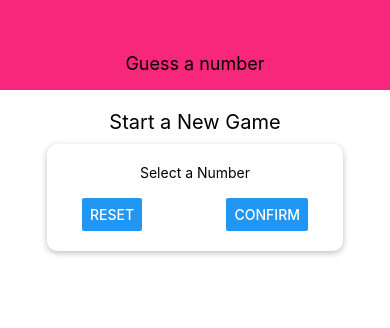
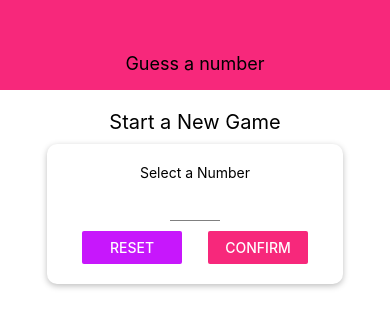
Before and after one commit to julesc00/rn-guide1, a React Native app: screen / in a window 390 px wide. Shown: the top 328 px of the page. Built offline with nearby package versions, Linux system fonts and the light colour scheme.

Commit message:
Added logic to Greater button.

```diff
--- a/App.js
+++ b/App.js
@@ -1,17 +1,30 @@
-import { StatusBar } from 'expo-status-bar';
-import React from 'react';
-import { StyleSheet, View } from 'react-native';
+import {StatusBar} from 'expo-status-bar';
+import React, {useState} from 'react';
+import {StyleSheet, View} from 'react-native';
 
 import Header from "./components/Header"
 import StartGameScreen from "./screens/StartGameScreen";
+import GameScreen from "./screens/GameScreen";
 
 export default function App() {
-  return (
-    <View style={styles.screen}>
-        <Header title="Guess a number" />
-        <StartGameScreen title="Start a New Game" />
-    </View>
-  );
+    const [userNumber, setUserNumber] = useState()
+
+    const startGameHandler = selectedNumber => {
+        setUserNumber(selectedNumber)
+    }
+
+    let content = <StartGameScreen title="Start a New Game" onStartGame={startGameHandler}/>
+
+    if (userNumber) {
+        content = <GameScreen userChoice={userNumber} />
+    }
+
+    return (
+        <View style={styles.screen}>
+            <Header title="Guess a number"/>
+            {content}
+        </View>
+    );
 }
 
 const styles = StyleSheet.create({
--- a/components/Header.js
+++ b/components/Header.js
@@ -1,5 +1,7 @@
 import React from "react"
 import { View, Text, StyleSheet } from "react-native"
+
+import Colors from "../constants/colors"
 
 const Header = props => {
     return (
@@ -16,7 +18,7 @@
         width: "100%",
         height: 90,
         paddingTop: 36,
-        backgroundColor: "#f7287b",
+        backgroundColor: Colors.primary,
         alignItems: "center",
         justifyContent: "center"
     },
--- /dev/null
+++ b/components/Input.js
@@ -0,0 +1,17 @@
+import React from "react"
+import { TextInput, StyleSheet } from "react-native";
+
+const Input = props => {
+    return <TextInput {...props} style={{ ...styles.input, ...props.style }} />
+}
+
+const styles = StyleSheet.create({
+    input: {
+        height: 30,
+        borderBottomColor: "grey",
+        borderBottomWidth: 1,
+        marginVertical: 10
+    }
+})
+
+export default Input
--- /dev/null
+++ b/components/NumberContainer.js
@@ -0,0 +1,30 @@
+import React from "react"
+import { View, Text, StyleSheet } from "react-native"
+
+import Colors from "../constants/colors"
+
+const NumberContainer = props => {
+    return (
+        <View style={styles.container}>
+            <Text style={styles.number}>{props.children}</Text>
+        </View>
+    )
+}
+
+const styles = StyleSheet.create({
+    container: {
+        borderWidth: 2,
+        borderColor: Colors.accent,
+        padding: 10,
+        borderRadius: 10,
+        marginVertical: 10,
+        alignItems: "center",
+        justifyContent: "center"
+    },
+    number: {
+        color: Colors.accent,
+        fontSize: 22
+    }
+})
+
+export default NumberContainer
--- /dev/null
+++ b/constants/colors.js
@@ -0,0 +1,4 @@
+export default {
+    primary: "#f7287b",
+    accent: "#c717fc"
+}
--- /dev/null
+++ b/screens/GameScreen.js
@@ -0,0 +1,75 @@
+import React, { useState, useRef } from "react"
+import { View, Text, StyleSheet, Button, Alert } from "react-native"
+
+import NumberContainer from "../components/NumberContainer";
+import Card from "../components/Card";
+
+const generateRandomBetween = (min, max, exclude) => {
+    min = Math.ceil(min)
+    max = Math.floor(max)
+    const rndNum = Math.floor(Math.random() * (max - min) + min)
+
+    if (rndNum === exclude) {
+        return generateRandomBetween(min, max, exclude)
+    } else {
+        return rndNum
+    }
+}
+
+const GameScreen = props => {
+    const [currentGuess, setCurrentGuess] = useState(
+        generateRandomBetween(1, 100, props.userChoice))
+    const currentLow = useRef(1)
+    const currentHigh = useRef(100)
+
+    const nextGuessHandler = direction => {
+        if (
+            (direction === "lower" && currentGuess < props.userChoice) ||
+            (direction === "greater" && currentGuess > props.userChoice)
+        ) {
+            Alert.alert(
+                "Don't lie!",
+                "You know that this is wrong...",
+                [{
+                    text: "Sorry!",
+                    style: "cancel"
+                }])
+            return;
+        }
+        if (direction === "lower") {
+            currentHigh.current = currentGuess
+        } else {
+            currentLow.current = currentGuess
+        }
+        const nextNumber = generateRandomBetween(currentLow.current, currentHigh.current, currentGuess)
+        setCurrentGuess(nextNumber)
+    }
+
+    return (
+        <View style={styles.screen}>
+            <Text>Opponent's Guess</Text>
+            <NumberContainer>{currentGuess}</NumberContainer>
+            <Card style={styles.buttonContainer}>
+                <Button title="LOWER" onPress={nextGuessHandler.bind(this, "lower")} />
+                <Button title="GREATER" onPress={nextGuessHandler.bind(this, "greater")} />
+            </Card>
+        </View>
+    )
+}
+
+const styles = StyleSheet.create({
+    screen: {
+        flex: 1,
+        padding: 10,
+        alignItems: "center"
+    },
+    buttonContainer: {
+        flexDirection: "row",
+        justifyContent: "space-around",
+        marginTop: 20,
+        width: 300,
+        maxWidth: "80%"
+    }
+})
+
+export default GameScreen
--- a/screens/StartGameScreen.js
+++ b/screens/StartGameScreen.js
@@ -1,24 +1,103 @@
-import React from "react"
-import { View, Text, Button, TextInput, StyleSheet } from "react-native"
+import React, {useState} from "react"
+import {
+    View,
+    Text,
+    Button,
+    StyleSheet,
+    TouchableWithoutFeedback,
+    Keyboard,
+    Alert
+} from "react-native"
 
 import Card from "../components/Card"
+import Input from "../components/Input";
+import NumberContainer from "../components/NumberContainer";
+import Colors from "../constants/colors";
 
 const StartGameScreen = props => {
+    const [enteredValue, setEnteredValue] = useState("")
+    const [confirmed, setConfirmed] = useState(false)
+    const [selectedNumber, setSelectedNumber] = useState(undefined)
+
+    const numberInputHandler = inputText => {
+        setEnteredValue(inputText.replace(/[^0-9]/g, ""))
+    }
+
+    const resetInputHandler = () => {
+        setEnteredValue("")
+        setConfirmed(false)
+    }
+
+    const confirmInputHandler = () => {
+        const chosenNumber = parseInt(enteredValue)
+        if (isNaN(chosenNumber) || chosenNumber <= 0 || chosenNumber > 99) {
+            Alert.alert(
+                "Invalid number!",
+                "Choose a number between 1 and 99.",
+                [{
+                    text: "Okay",
+                    style: "destructive",
+                    onPress: resetInputHandler
+                }]
+            )
+            return;
+        }
+        setConfirmed(true)
+        setSelectedNumber(chosenNumber)
+        setEnteredValue("")
+        Keyboard.dismiss()
+    }
+
+    let confirmedOutput
+
+    if (confirmed) {
+        confirmedOutput = (
+            <Card style={styles.summaryContainer}>
+                <Text>You selected</Text>
+                <NumberContainer>{selectedNumber}</NumberContainer>
+                <Button
+                    title="START GAME"
+                    color={Colors.primary}
+                    onPress={() => props.onStartGame(selectedNumber)}
+                />
+            </Card>
+        )
+    }
+
     return (
+        <TouchableWithoutFeedback onPress={() => {
+            Keyboard.dismiss()
+        }}>
             <View style={styles.screen}>
                 <Text style={styles.title}>{props.title}</Text>
                 <Card style={styles.inputContainer}>
                     <Text>Select a Number</Text>
-                <TextInput />
+                    <Input
+                        style={styles.input}
+                        blurOnSubmit
+                        autoCapitalize="none"
+                        autoCorrect={false}
+                        keyboardType="number-pad"
+                        maxLength={2}
+                        onChangeText={numberInputHandler}
+                        value={enteredValue}
+                    />
                     <View style={styles.buttonContainer}>
-                    <Button title="Reset" onPress={() => {}} />
-                    <Button title="Confirm" onPress={() => {}} />
+                        <View style={styles.button}>
+                            <Button title="Reset" color={Colors.accent} onPress={resetInputHandler}/>
+                        </View>
+                        <View style={styles.button}>
+                            <Button title="Confirm" color={Colors.primary} onPress={confirmInputHandler}/>
+                        </View>
+
                     </View>
                 </Card>
+                {confirmedOutput}
             </View>
+        </TouchableWithoutFeedback>
     )
 }
-
+// Section 4, continue on video 15
 const styles = StyleSheet.create({
     title: {
         fontSize: 20,
@@ -39,6 +118,17 @@
         width: 300,
         maxWidth: "80%",
         alignItems: "center"
+    },
+    button: {
+        width: 100
+    },
+    input: {
+        width: 50,
+        textAlign: "center"
+    },
+    summaryContainer: {
+        marginTop: 20,
+        alignItems: "center",
     }
 })
 
```
Also changed, not shown: 2 other files (tests, documents, lock files or other folders). Lines whose indentation alone changed are shown as unchanged.
